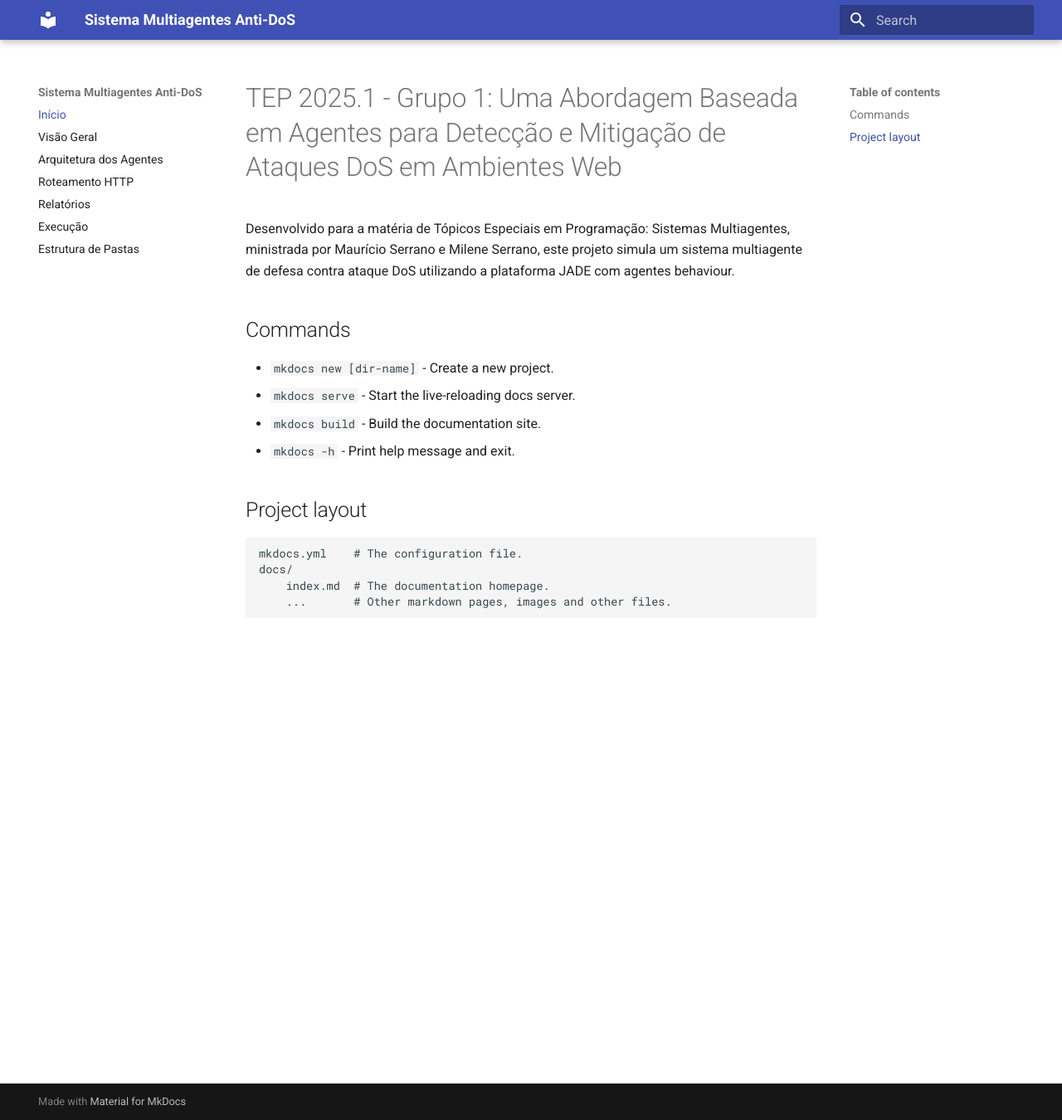
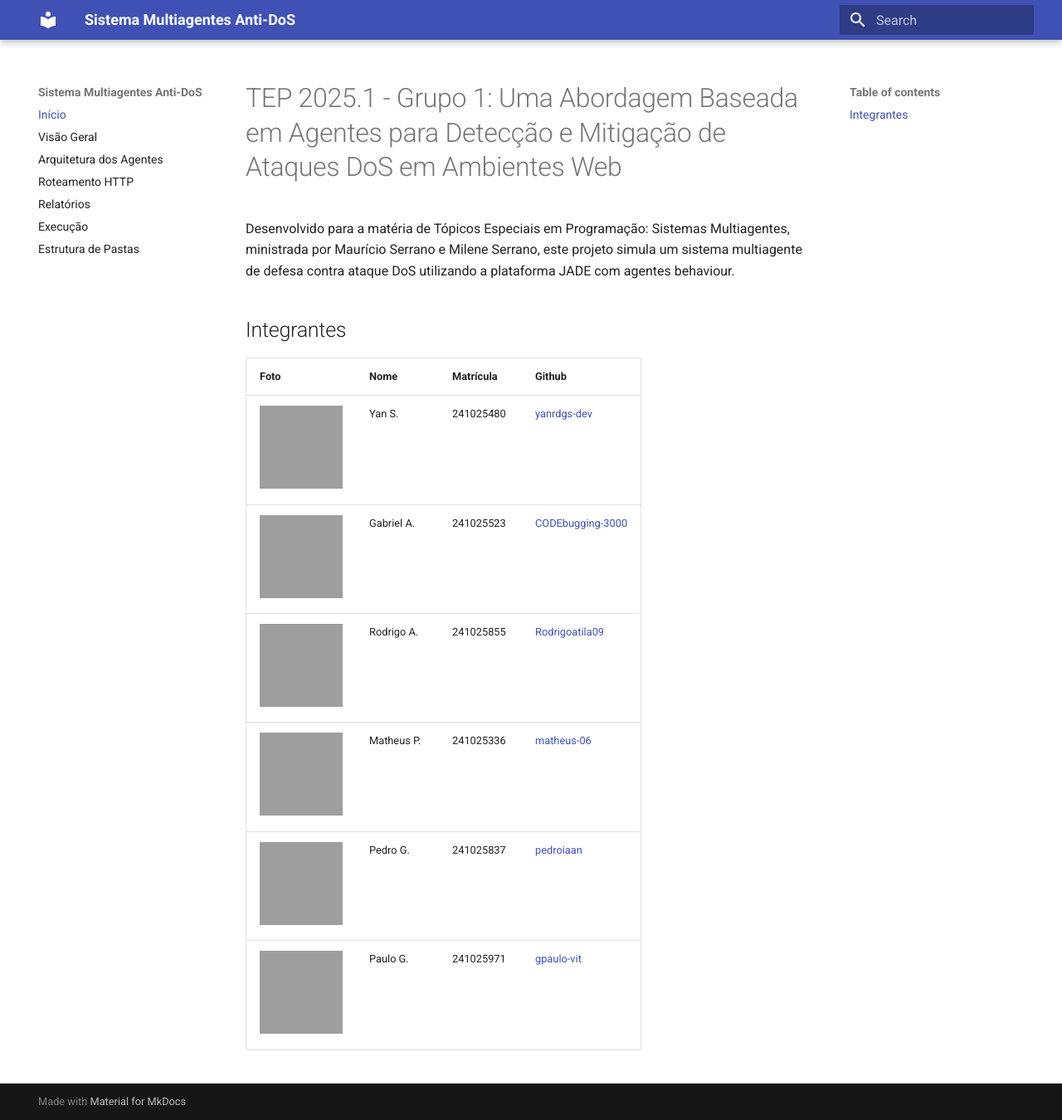
Before and after one commit to UnBSMA2025-1/2025.1_G1_SMA_MonitoramentoDeRedes, an MkDocs documentation site: the page built from docs/docs/index.md, in a window 1280 px wide and 1350 px high. Shown: the whole window at 83% size. Built offline with MkDocs 1.6.1 and Material for MkDocs 9.7.7, drawn with Linux system fonts in a browser that asks for light colours; grey boxes are pictures that could not be loaded.

Commit message:
docs: removendo comandos do mkdocs e adicionando tabela de integrantes

```diff
--- a/docs/docs/index.md
+++ b/docs/docs/index.md
@@ -1,16 +1,12 @@
 # TEP 2025.1 - Grupo 1: Uma Abordagem Baseada em Agentes para Detecção e Mitigação de Ataques DoS em Ambientes Web
 Desenvolvido para a matéria de Tópicos Especiais em Programação: Sistemas Multiagentes, ministrada por Maurício Serrano e Milene Serrano, este projeto simula um sistema multiagente de defesa contra ataque DoS utilizando a plataforma JADE com agentes behaviour.
 
-## Commands
-
-* `mkdocs new [dir-name]` - Create a new project.
-* `mkdocs serve` - Start the live-reloading docs server.
-* `mkdocs build` - Build the documentation site.
-* `mkdocs -h` - Print help message and exit.
-
-## Project layout
-
-    mkdocs.yml    # The configuration file.
-    docs/
-        index.md  # The documentation homepage.
-        ...       # Other markdown pages, images and other files.
+## Integrantes
+|Foto| Nome     | Matrícula | Github |
+|----|----------|-----------|--------|
+|<img src="https://avatars.githubusercontent.com/u/159590199?v=4" width=100px height=100px />|Yan S.    | 241025480 |[yanrdgs-dev](https://github.com/yanrdgs-dev)|
+|<img src="https://avatars.githubusercontent.com/u/144744551?v=4" width=100px height=100px />|Gabriel A.| 241025523 |[CODEbugging-3000](https://github.com/CODEbugging3000)|
+| <img src="https://avatars.githubusercontent.com/u/154346800?v=4" width=100px height=100px />   |Rodrigo A.| 241025855 |[Rodrigoatila09](https://github.com/Rodrigoatila09)|
+|<img src="https://avatars.githubusercontent.com/u/187211058?v=4" width=100px height=100px />    |Matheus P.| 241025336 |[matheus-06](https://github.com/matheus-06)|
+| <img src="https://avatars.githubusercontent.com/u/161513513?v=4" width=100px height=100px />   |Pedro G.  | 241025837 |[pedroiaan](https://github.com/pedroiaan)|
+| <img src="https://avatars.githubusercontent.com/u/98242219?v=4" width=100px height=100px />   |Paulo G.  | 241025971 |[gpaulo-vit](https://github.com/g-paulovit)|
```
